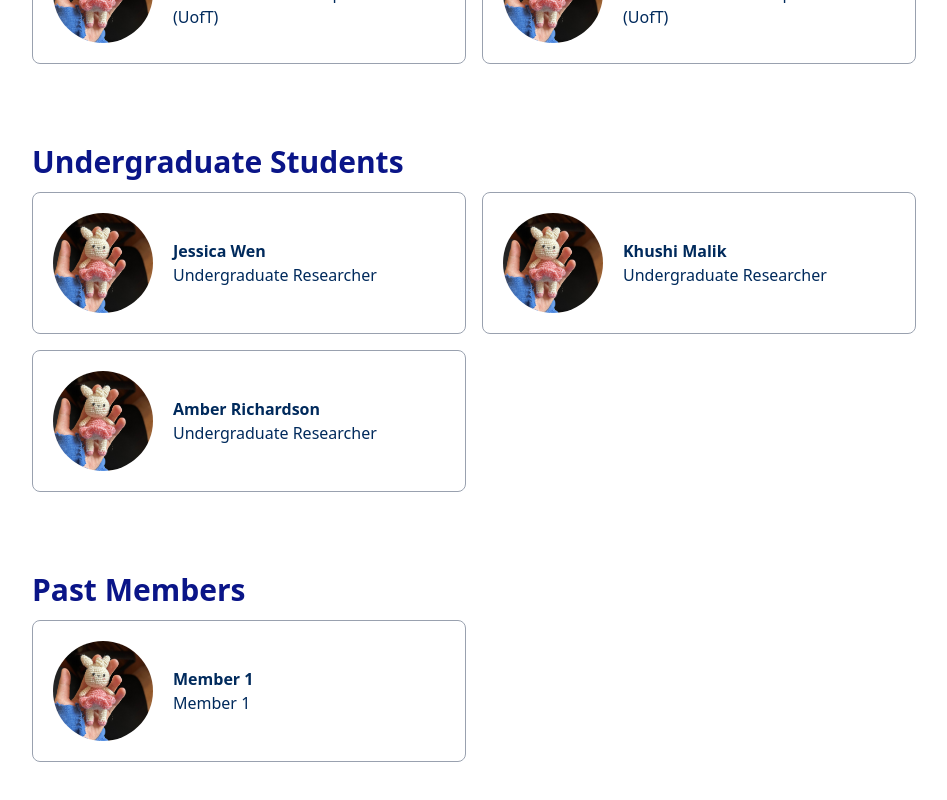
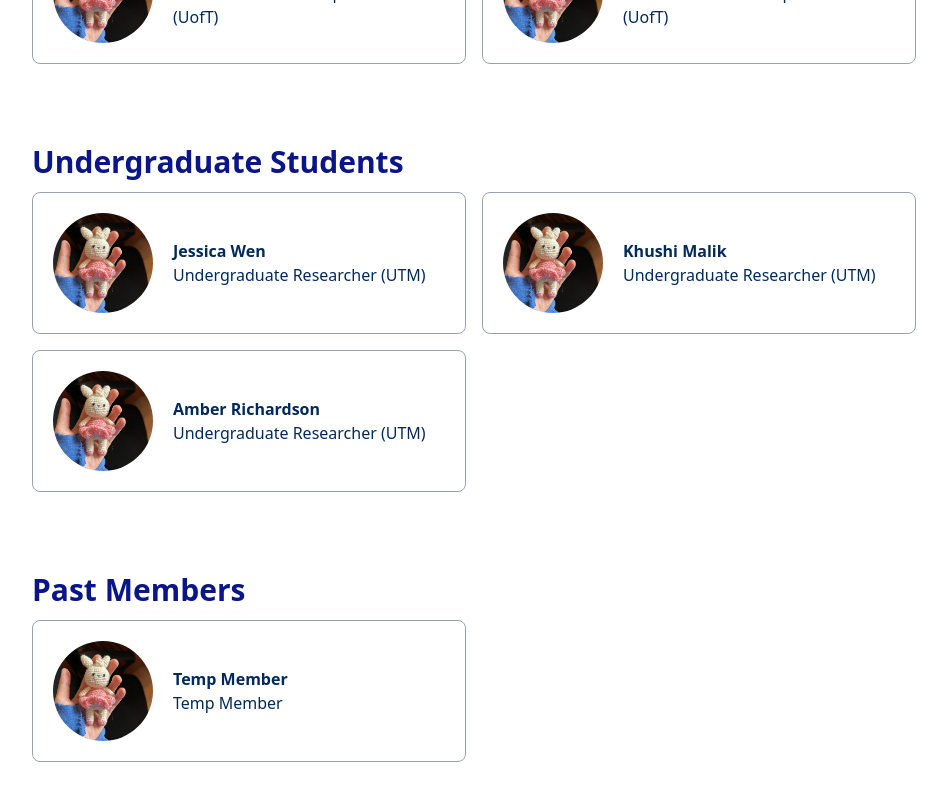
Before and after one commit to Forlaie/core_lab, a Next.js app: page /team in a window 1280 px wide. Shown: the part 973-1773 px from the top of the page, without its empty margins (244-1191 px from the left). Built offline with nearby package versions, Linux system fonts and the light colour scheme.

Commit message:
updating assets (dictionaries instead of lists)

```diff
--- a/Assets/assets.js
+++ b/Assets/assets.js
@@ -6,10 +6,12 @@ import lz_name from './lz_name.png'
 import whiteboard from './whiteboard.png'
 import door from './door.png'
 import window from './window.png'
+
 import close_black from './close-black.png'
 import menu_black from './menu-black.png'
 import genericImg from './generic.png';
 import arrow_icon from './arrow-icon.png'
+
 import voiceex from './voiceex.png'
 
 export const assets = {
@@ -63,7 +65,8 @@ export const art = [
     }
 ]
 
-export const professors = [
+export const professors = {
+  "Michael Liut":
   {
     name: "Michael Liut",
     image: assets.genericImg,
@@ -75,6 +78,7 @@ export const professors = [
     email: "michael.liut@utoronto.ca",
     linkedin: "https://www.linkedin.com/in/mliut/"
   },
+  "Andrew Petersen":
   {
     name: "Andrew Petersen",
     image: assets.genericImg,
@@ -86,6 +90,7 @@ export const professors = [
     email: "andrew.petersen@utoronto.ca",
     linkedin: "https://www.linkedin.com/in/andrew-petersen-989b1821/"
   },
+  "Lisa Zhang":
   {
     name: "Lisa Zhang",
     image: assets.genericImg,
@@ -97,6 +102,7 @@ export const professors = [
     email: "lczhang@cs.toronto.edu",
     linkedin: "https://www.linkedin.com/in/lisaczhang/"
   },
+  "Bogdan Simion":
   {
     name: "Bogdan Simion",
     image: assets.genericImg,
@@ -108,6 +114,7 @@ export const professors = [
     email: "bogdan.simion@utoronto.ca",
     linkedin: "https://www.linkedin.com/in/bogdan-simion-1113b27/"
   },
+  "Tingting Zhu":
   {
     name: "Tingting Zhu",
     image: assets.genericImg,
@@ -119,6 +126,7 @@ export const professors = [
     email: "tingting.zhu@utoronto.ca",
     linkedin: "https://www.linkedin.com/in/tingtingzhuphd/"
   },
+  "Andi Bergen":
   {
     name: "Andi Bergen",
     image: assets.andibergen,
@@ -130,6 +138,7 @@ export const professors = [
     email: "andi.bergen@utoronto.ca",
     linkedin: "https://www.linkedin.com/in/anbergen/"
   },
+  "Angela Zavaleta Bernuy":
   {
     name: "Angela Zavaleta Bernuy",
     image: assets.genericImg,
@@ -141,6 +150,7 @@ export const professors = [
     email: "zavaleta@mcmaster.ca",
     linkedin: "https://www.linkedin.com/in/angela-zavaleta-bernuy/"
   },
+  "Brian Harrington":
   {
     name: "Brian Harrington",
     image: assets.genericImg,
@@ -152,9 +162,10 @@ export const professors = [
     email: "brian.harrington@utoronto.ca",
     linkedin: "https://www.linkedin.com/in/brian-harrington-utsc/"
   }
-];
+};
 
-export const grads = [
+export const grads = {
+  "Naaz Sibia":
   {
     name: "Naaz Sibia",
     image: assets.genericImg,
@@ -166,6 +177,7 @@ export const grads = [
     email: "naaz.sibia@utoronto.ca",
     linkedin: "https://www.linkedin.com/in/naaz-sibia/"
   },
+  "Harry Ye":
   {
     name: "Harry Ye",
     image: assets.genericImg,
@@ -177,13 +189,14 @@ export const grads = [
     email: "harryye@cs.toronto.edu",
     linkedin: "https://www.linkedin.com/in/runlong-ye/"
   }
-];
+};
 
-export const undergrads = [
+export const undergrads = {
+  "Jessica Wen":
   {
     name: "Jessica Wen",
     image: assets.genericImg,
-    position: "Undergraduate Researcher",
+    position: "Undergraduate Researcher (UTM)",
     link: "/team/jessica_wen",
     bio: "Jessica is an undergrad researcher involved with CSE research, exploring the integration of generative AI to enhance learning experiences and instructional tools.",
     website: "",
@@ -191,10 +204,11 @@ export const undergrads = [
     email: "jessica.wen@mail.utoronto.ca",
     linkedin: "https://www.linkedin.com/in/jessica-wen1021/"
   },
+  "Khushi Malik":
   {
     name: "Khushi Malik",
     image: assets.genericImg,
-    position: "Undergraduate Researcher",
+    position: "Undergraduate Researcher (UTM)",
     link: "/team/khushi_malik",
     bio: "Khushi is an undergraduate student involved in machine learning and CSE, with experience in self-regulated learning research, regression analysis, and applying ML models across multidisciplinary domains.",
     website: "",
@@ -202,10 +216,11 @@ export const undergrads = [
     email: "khushi.malik@mail.utoronto.ca",
     linkedin: "https://www.linkedin.com/in/khushi-malik19/"
   },
+  "Amber Richardson":
   {
     name: "Amber Richardson",
     image: assets.genericImg,
-    position: "Undergraduate Researcher",
+    position: "Undergraduate Researcher (UTM)",
     link: "/team/amber_richardson",
     bio: "Amber is an undergraduate student involved with research in computing education, ML education, and first-year writing. They help explore self-regulated learning, student experiences in first year and ML courses, and student experiences using AI in writing.",
     website: "",
@@ -213,26 +228,29 @@ export const undergrads = [
     email: "amber.richardson@mail.utoronto.ca",
     linkedin: "https://www.linkedin.com/in/j-amber-l-richardson/"
   }
-]
+};
 
-export const pastmembers = [
+export const pastmembers = {
+  "Temp Member":
   {
-    name: "Member 1",
+    name: "Temp Member",
     image: assets.genericImg,
-    position: "Member 1",
-    link: "/team/member1",
+    position: "Temp Member",
+    link: "/team/temp_member",
     bio: "",
     website: "",
     googlescholar: "",
     email: "",
     linkedin: ""
   }
-]
+};
 
-export const projectInfo = [
-  {
-    image: assets.voiceex,
-    description: "VoiceEx is a voice explanations system we've been developing over the past couple years. Primarily focused on self-explanations to enhance student learning, we've gone from prompting text self-explanations to voice self-explanations. Using VoiceEx, instructors can prompt students to reflect on a specific question/topic, which students then record a self-explanation to. Afterwards, students may receive feedback or follow-up questions on their self-explanation.",
-    publications: ""
-  }
-]
+export const projectInfo = {
+  voiceex:
+    {
+      name: "VoiceEx",
+      image: assets.voiceex,
+      description: "VoiceEx is a voice explanations system we've been developing over the past couple years. Primarily focused on self-explanations to enhance student learning, we've gone from prompting text self-explanations to voice self-explanations. Using VoiceEx, instructors can prompt students to reflect on a specific question/topic, which students then record a self-explanation to. Afterwards, students may receive feedback or follow-up questions on their self-explanation.",
+      publications: "../Papers/Projects/voiceex.json"
+    }
+};
--- a/Components/All_Projects/Project.jsx
+++ b/Components/All_Projects/Project.jsx
@@ -2,28 +2,31 @@
 
 import React, { useEffect, useState } from 'react';
 import Image from 'next/image';
+import { projectInfo } from '@/Assets/assets';
 
 const Project = ({ name }) => {
 
-  const [pubs, setPubs] = useState(null);
+  // const authorPublications = fetch(projectInfo[name].publications)
 
-  useEffect(() => {
-    const loadPubs = async () => {
-      try {
-        const res = await fetch(`/${name}_papers.json`);
-        const data = await res.json();
-        setPubs(data);
-      } catch (err) {
-        console.error("Failed to load publication data:", err);
-      }
-    };
+  // const [pubs, setPubs] = useState(null);
 
-    loadPubs();
-  }, [name]);
+  // useEffect(() => {
+  //   const loadPubs = async () => {
+  //     try {
+  //       const res = await fetch(`/${name}_papers.json`);
+  //       const data = await res.json();
+  //       setPubs(data);
+  //     } catch (err) {
+  //       console.error("Failed to load publication data:", err);
+  //     }
+  //   };
 
-  if (!pubs) return <div>Project Not Found</div>;
+  //   loadPubs();
+  // }, [name]);
 
-  const authorPublications = pubs
+  // if (!pubs) return <div>Project Not Found</div>;
+
+  // const authorPublications = pubs
 
   const pubsByYear = authorPublications.reduce((acc, pub) => {
     const year = pub.year || 'Unknown';
--- a/Components/All_Team/Members.jsx
+++ b/Components/All_Team/Members.jsx
@@ -9,7 +9,7 @@ const Members = () => {
     <div className="scroll-mt-20" id="professor">
       <h1 className='text-3xl text-[#0a1588] font-bold pt-5'>Professors</h1>
       <div className="grid grid-cols-1 lg:grid-cols-2 gap-4 pt-3 pr-30">
-        {professors.map((person, index)=>(
+        {Object.values(professors).map((person, index)=>(
 
           <Link href={person.link} key={index}>
           <div className="border border-gray-400 rounded-lg px-5 py-5 hover:shadow-black cursor-pointer hover:bg-lightHover hover:-translate-y-1 duration-500">
@@ -37,7 +37,7 @@ const Members = () => {
     <div className="scroll-mt-5" id="grads">
       <h1 className='text-3xl text-[#0a1588] font-bold pt-20'>Graduate Students</h1>
       <div className="grid grid-cols-1 lg:grid-cols-2 gap-4 pt-3 pr-30">
-        {grads.map((person, index)=>(
+        {Object.values(grads).map((person, index)=>(
 
           <Link href={person.link} key={index}>
           <div className="border border-gray-400 rounded-lg px-5 py-5 hover:shadow-black cursor-pointer hover:bg-lightHover hover:-translate-y-1 duration-500">
@@ -65,7 +65,7 @@ const Members = () => {
     <div className="scroll-mt-5" id="undergrads">
       <h1 className='text-3xl text-[#0a1588] font-bold pt-20'>Undergraduate Students</h1>
       <div className="grid grid-cols-1 lg:grid-cols-2 gap-4 pt-3 pr-30">
-        {undergrads.map((person, index)=>(
+        {Object.values(undergrads).map((person, index)=>(
 
           <Link href={person.link} key={index}>
           <div className="border border-gray-400 rounded-lg px-5 py-5 hover:shadow-black cursor-pointer hover:bg-lightHover hover:-translate-y-1 duration-500">
@@ -93,7 +93,7 @@ const Members = () => {
     <div className="scroll-mt-5" id="pastmembers">
       <h1 className='text-3xl text-[#0a1588] font-bold pt-20'>Past Members</h1>
       <div className="grid grid-cols-1 lg:grid-cols-2 gap-4 pt-3 pr-30">
-        {pastmembers.map((person, index)=>(
+        {Object.values(pastmembers).map((person, index)=>(
 
           <Link href={person.link} key={index}>
           <div className="border border-gray-400 rounded-lg px-5 py-5 hover:shadow-black cursor-pointer hover:bg-lightHover hover:-translate-y-1 duration-500">
--- a/Components/Publications/Member.jsx
+++ b/Components/Publications/Member.jsx
@@ -1,6 +1,6 @@
 import React from 'react'
 import publications from '../../Papers/papers.json'
-import { professors, grads, undergrads } from '@/Assets/assets';
+import { professors, grads, undergrads, pastmembers } from '@/Assets/assets';
 import Image from 'next/image'
 import website_icon from '../../Assets/website_icon.png'
 import google_scholar_icon from '../../Assets/google_scholar_icon.png'
@@ -14,7 +14,7 @@ const Member = ({ member }) => {
     .map(part => part.charAt(0).toUpperCase() + part.slice(1).toLowerCase())
     .join(' ')
 
-  const person = professors.find(m => m.name === fullName) || grads.find(m => m.name === fullName) || undergrads.find(m => m.name === fullName)
+  const person = professors[fullName] || grads[fullName] || undergrads[fullName] || pastmembers[fullName]
 
   if (!person) {
     return <p>Member not found</p>
```
Also changed, not shown: Papers/Projects/voiceex_papers.json (renamed from public/voiceex_papers.json), 1 other file (tests, documents, lock files or other folders).
